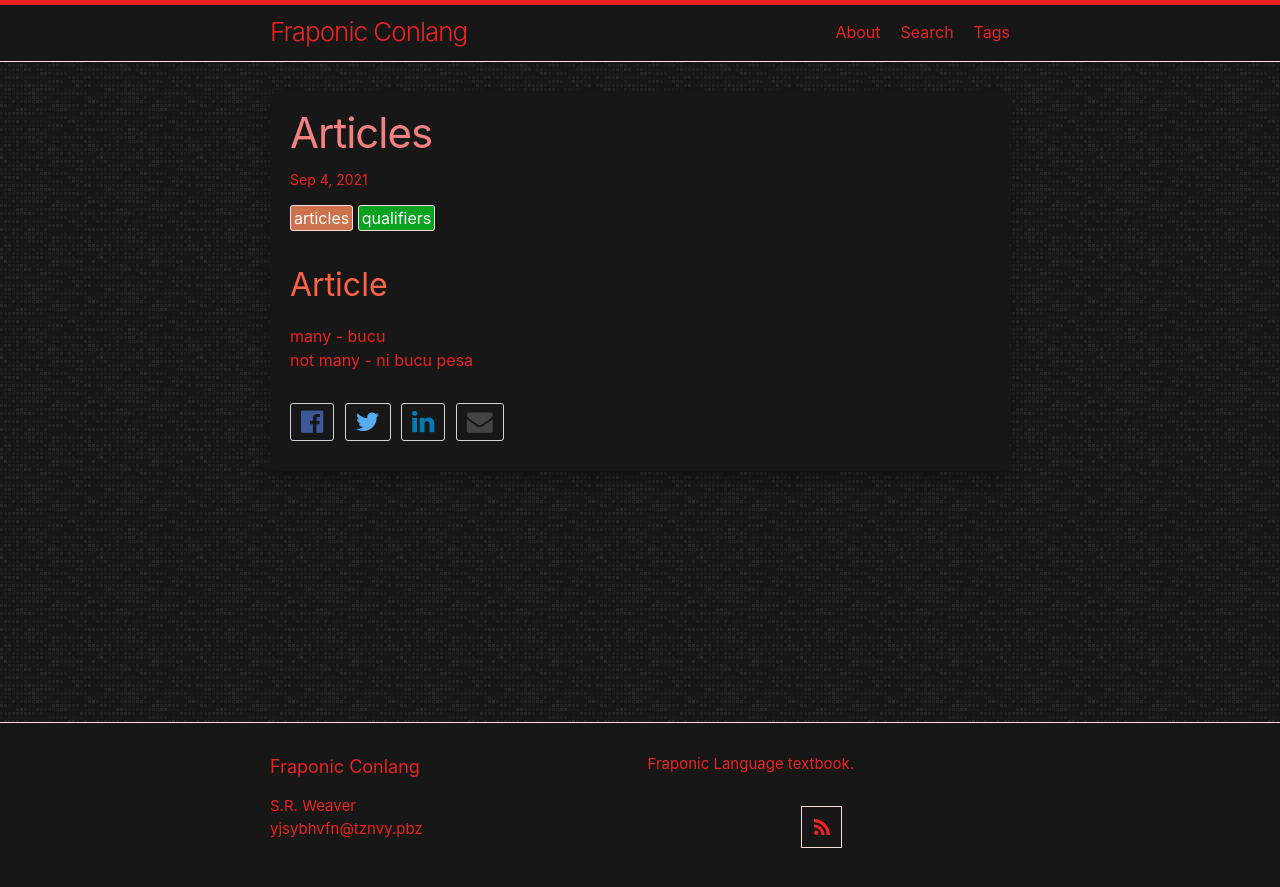
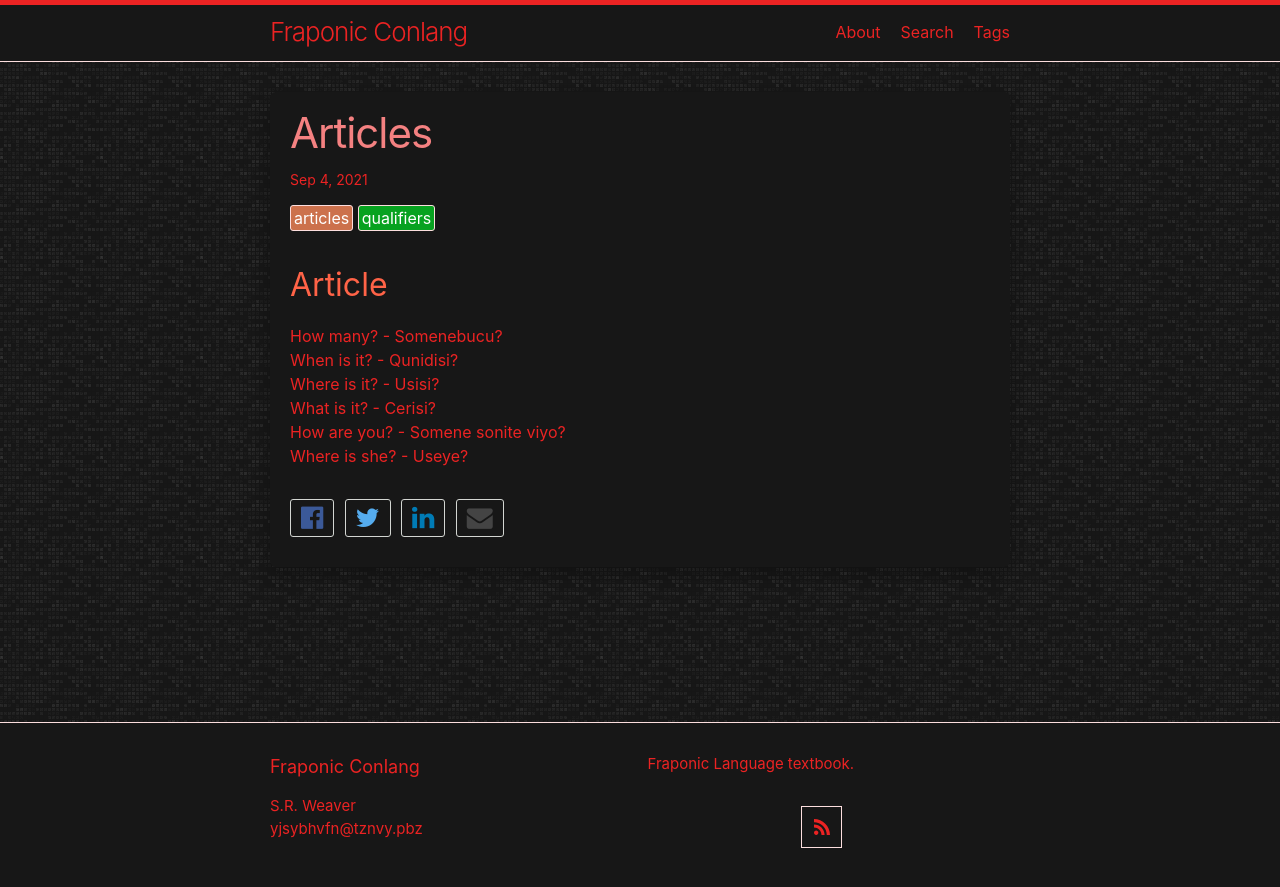
Before and after one commit to LWFlouisa/FraponicConlang, a Jekyll site: the page built from _posts/2021-09-04-article.md, in a window 1280 px wide. Shown: the top 887 px of the page. Built offline with Jekyll 4.4.1, drawn with Linux system fonts in a browser that asks for light colours.

Commit message:
Update 2021-09-04-article.md

```diff
--- a/_posts/2021-09-04-article.md
+++ b/_posts/2021-09-04-article.md
@@ -6,5 +6,9 @@ tags: articles qualifiers
 ---
 
 ## Article
-many - bucu<br />
-not many - ni bucu pesa
+How many? - Somenebucu?<br />
+When is it? - Qunidisi?<br />
+Where is it? - Usisi?<br />
+What is it? - Cerisi?<br />
+How are you? - Somene sonite viyo?<br />
+Where is she? - Useye?<br />
```
